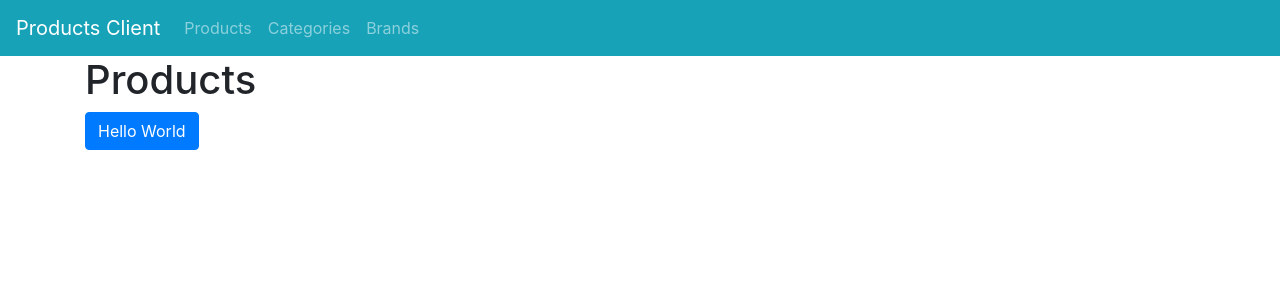
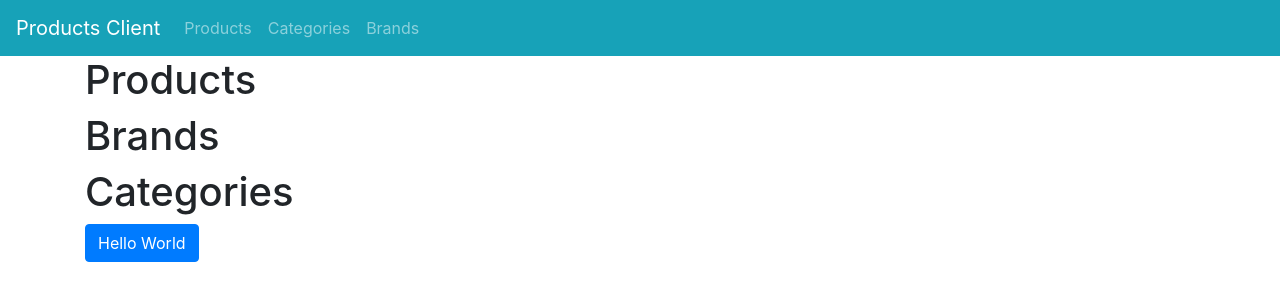
Before and after one commit to sbalex27/products-client, a Vue app: page / in a window 1280 px wide. Shown: the top 300 px of the page. Built offline with nearby package versions, Linux system fonts and the light colour scheme.

Commit message:
Add brands and categories components

```diff
--- a/src/App.vue
+++ b/src/App.vue
@@ -16,16 +16,20 @@
     <b-container>
       <!-- Body -->
       <products-screen></products-screen>
+      <brands-screen></brands-screen>
+      <categories-screen></categories-screen>
       <b-button variant="primary">Hello World</b-button>
     </b-container>
   </div>
 </template>
 
 <script>
+import BrandsScreen from './components/BrandsScreen.vue';
+import CategoriesScreen from './components/CategoriesScreen.vue';
 import ProductsScreen from "./components/ProductsScreen.vue";
 export default {
   name: "App",
-  components: { ProductsScreen },
+  components: { ProductsScreen, BrandsScreen, CategoriesScreen },
 };
 </script>
 
--- /dev/null
+++ b/src/components/BrandsScreen.vue
@@ -0,0 +1,13 @@
+<template>
+  <h1>Brands</h1>
+</template>
+
+<script>
+export default {
+    name: "BrandsScreen"
+}
+</script>
+
+<style>
+
+</style>
--- /dev/null
+++ b/src/components/CategoriesScreen.vue
@@ -0,0 +1,14 @@
+<template>
+  <h1>Categories</h1>
+
+</template>
+
+<script>
+export default {
+  name: "CategoriesScreen"
+}
+</script>
+
+<style>
+
+</style>
```
